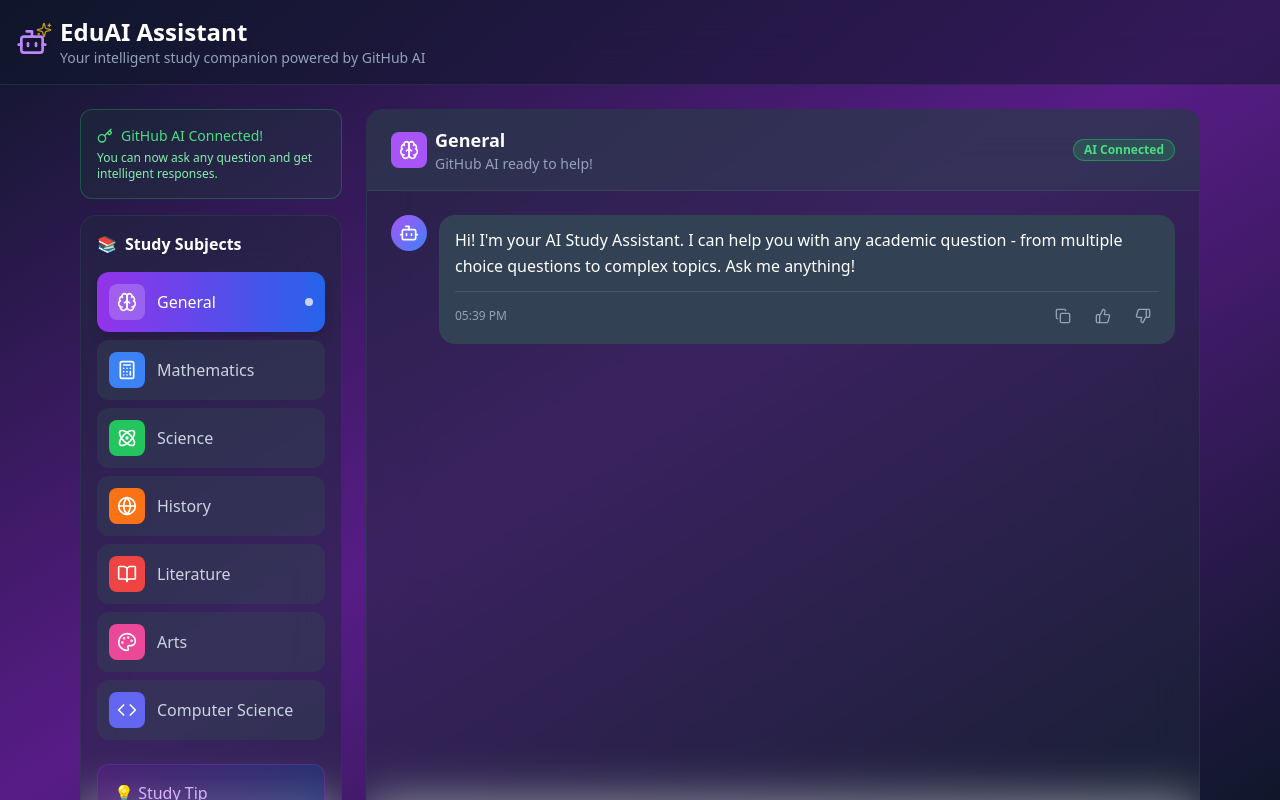
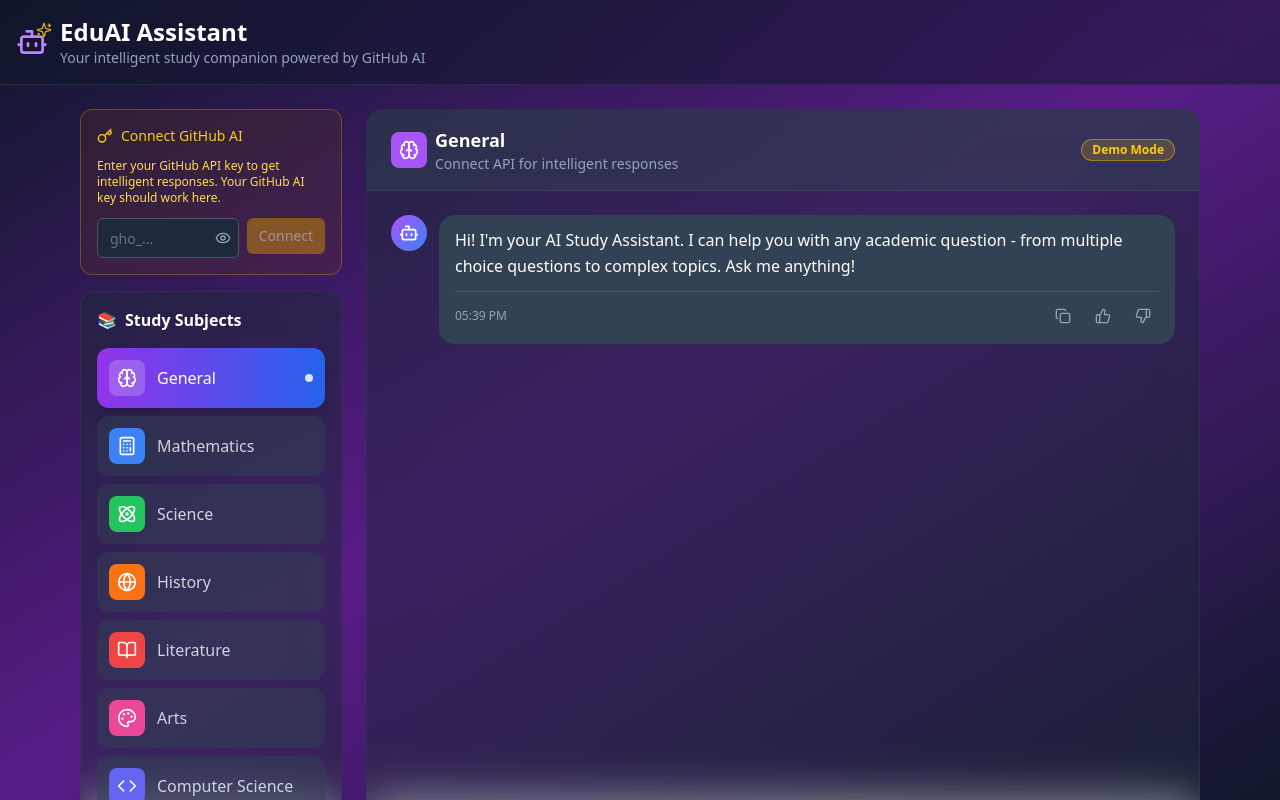
Before and after one commit to forghtupforghtup/scholar-ai-sage-bot, a React (Vite) app: page / in a window 1280 px wide. Shown: the top 800 px of the page. Built offline with nearby package versions, Linux system fonts and the light colour scheme.

Commit message:
Reverted to commit 7576a97ea3777bddbb139cde72084824ee474acd

```diff
--- a/src/components/ApiKeyInput.tsx
+++ b/src/components/ApiKeyInput.tsx
@@ -1,5 +1,5 @@
 
-import React, { useState } from 'react';
+import { useState } from 'react';
 import { Input } from '@/components/ui/input';
 import { Button } from '@/components/ui/button';
 import { Key, Eye, EyeOff } from 'lucide-react';
@@ -10,22 +10,16 @@ interface ApiKeyInputProps {
 }
 
 const ApiKeyInput = ({ onApiKeySet, hasApiKey }: ApiKeyInputProps) => {
-  const [apiKey, setApiKey] = useState('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');
+  const [apiKey, setApiKey] = useState('');
   const [showKey, setShowKey] = useState(false);
 
   const handleSubmit = (e: React.FormEvent) => {
     e.preventDefault();
     if (apiKey.trim()) {
       onApiKeySet(apiKey.trim());
+      setApiKey('');
     }
   };
-
-  // Auto-connect with pre-filled key on component mount
-  React.useEffect(() => {
-    if (apiKey && !hasApiKey) {
-      onApiKeySet(apiKey);
-    }
-  }, [apiKey, hasApiKey, onApiKeySet]);
 
   if (hasApiKey) {
     return (
@@ -48,7 +42,8 @@ const ApiKeyInput = ({ onApiKeySet, hasApiKey }: ApiKeyInputProps) => {
         <span className="text-sm font-medium">Connect GitHub AI</span>
       </div>
       <p className="text-yellow-300 text-xs mb-3">
-        GitHub API key is ready to connect automatically.
+        Enter your GitHub API key to get intelligent responses.
+        Your GitHub AI key should work here.
       </p>
       <form onSubmit={handleSubmit} className="flex gap-2">
         <div className="flex-1 relative">
```
